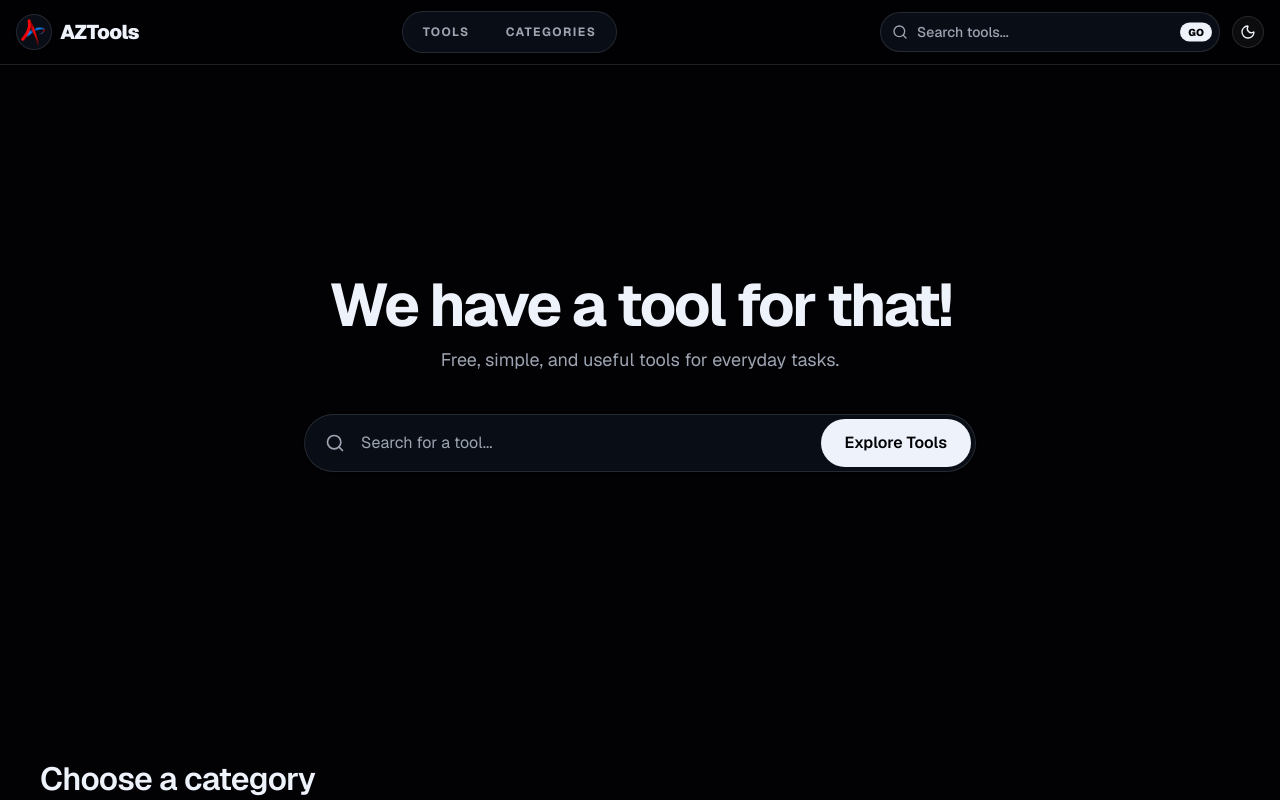
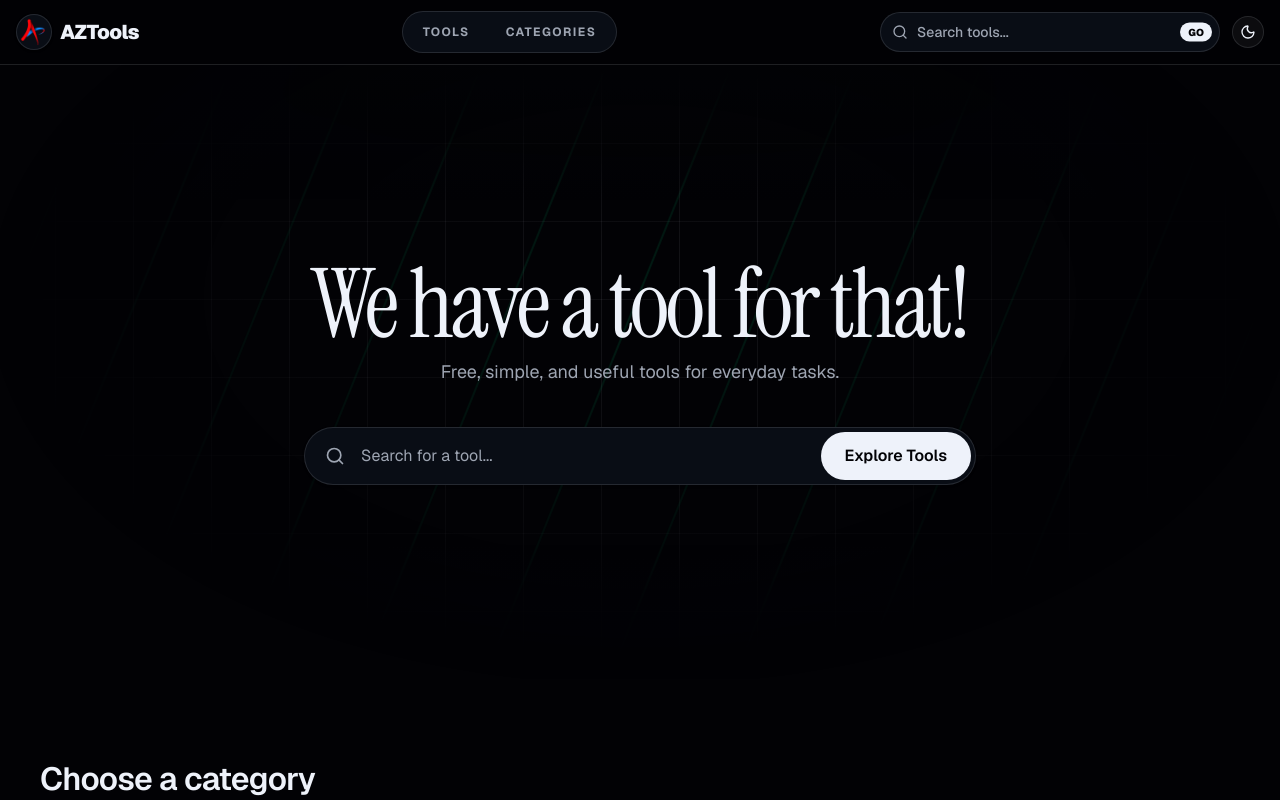
Before and after one commit to KshitijKoranne/aztools-next, a Next.js app: page / in a window 1280 px wide. Shown: the top 800 px of the page. Built offline with nearby package versions, Linux system fonts and the light colour scheme.

Commit message:
Polish homepage hero

```diff
--- a/src/app/globals.css
+++ b/src/app/globals.css
@@ -180,6 +180,40 @@
     mask-image: radial-gradient(circle at 50% 22%, black, transparent 70%);
   }
 
+  .az-hero-guides {
+    background-image:
+      linear-gradient(to right, color-mix(in oklch, var(--foreground) 8%, transparent) 1px, transparent 1px),
+      linear-gradient(to bottom, color-mix(in oklch, var(--foreground) 6%, transparent) 1px, transparent 1px);
+    background-position: center top;
+    background-size: 78px 78px;
+    mask-image: radial-gradient(ellipse at 50% 38%, black 0%, transparent 72%);
+  }
+
+  .az-hero-guides::before {
+    content: "";
+    position: absolute;
+    inset: -20%;
+    background:
+      repeating-linear-gradient(
+        112deg,
+        transparent 0 58px,
+        color-mix(in oklch, var(--primary) 18%, transparent) 59px 60px,
+        transparent 61px 116px
+      );
+    opacity: 0.75;
+    transform: translate3d(-4%, -4%, 0);
+    animation: az-hero-scan 18s linear infinite alternate;
+  }
+
+  .az-hero-guides::after {
+    content: "";
+    position: absolute;
+    inset: 0;
+    background:
+      radial-gradient(ellipse at 50% 38%, transparent 0%, transparent 48%, var(--background) 76%),
+      linear-gradient(to bottom, var(--background), transparent 22%, transparent 78%, var(--background));
+  }
+
   .az-marquee {
     animation: az-marquee 28s linear infinite;
   }
@@ -199,10 +233,16 @@
   50% { transform: translateY(-10px); }
 }
 
+@keyframes az-hero-scan {
+  from { transform: translate3d(-4%, -4%, 0); }
+  to { transform: translate3d(4%, 4%, 0); }
+}
+
 @media (prefers-reduced-motion: reduce) {
   html { scroll-behavior: auto; }
   .az-marquee,
-  .az-float {
+  .az-float,
+  .az-hero-guides::before {
     animation: none;
   }
 
--- a/src/app/layout.tsx
+++ b/src/app/layout.tsx
@@ -1,5 +1,5 @@
 import type { Metadata, Viewport } from "next";
-import { Geist, Geist_Mono } from "next/font/google";
+import { Geist, Geist_Mono, Instrument_Serif } from "next/font/google";
 import "./globals.css";
 
 import { ThemeProvider } from "@/components/theme-provider";
@@ -14,6 +14,12 @@ const geistSans = Geist({
 const geistMono = Geist_Mono({
   variable: "--font-geist-mono",
   subsets: ["latin"],
+});
+
+const instrumentSerif = Instrument_Serif({
+  variable: "--font-display",
+  subsets: ["latin"],
+  weight: "400",
 });
 
 export const metadata: Metadata = {
@@ -118,7 +124,7 @@ export default function RootLayout({
   return (
     <html lang="en" suppressHydrationWarning className="h-full">
       <body
-        className={`${geistSans.variable} ${geistMono.variable} antialiased min-h-full flex flex-col font-sans`}
+        className={`${geistSans.variable} ${geistMono.variable} ${instrumentSerif.variable} antialiased min-h-full flex flex-col font-sans`}
       >
         <ThemeProvider
           attribute="class"
--- a/src/components/home-hero.tsx
+++ b/src/components/home-hero.tsx
@@ -60,9 +60,11 @@ export function HomeHero() {
   };
 
   return (
-    <section className="mx-auto flex min-h-[614px] max-w-[1200px] flex-col items-center justify-center gap-10 px-6 py-20 text-center text-foreground">
+    <section className="relative isolate overflow-hidden text-foreground">
+      <div aria-hidden className="az-hero-guides absolute inset-0 -z-10" />
+      <div className="mx-auto flex min-h-[614px] max-w-[1200px] flex-col items-center justify-center gap-10 px-6 py-20 text-center">
         <div className="max-w-3xl space-y-2">
-        <h1 className="text-5xl font-bold leading-[1.1] tracking-[-0.04em] text-foreground md:text-6xl">
+          <h1 className="font-[family-name:var(--font-display)] text-6xl font-normal leading-[0.95] tracking-[-0.035em] text-foreground md:text-8xl">
             We have a tool for that!
           </h1>
           <p className="text-lg leading-[1.6] text-muted-foreground">
@@ -139,6 +141,7 @@ export function HomeHero() {
             </div>
           )}
         </form>
+      </div>
     </section>
   );
 }
```
Lines whose indentation alone changed are shown as unchanged.
